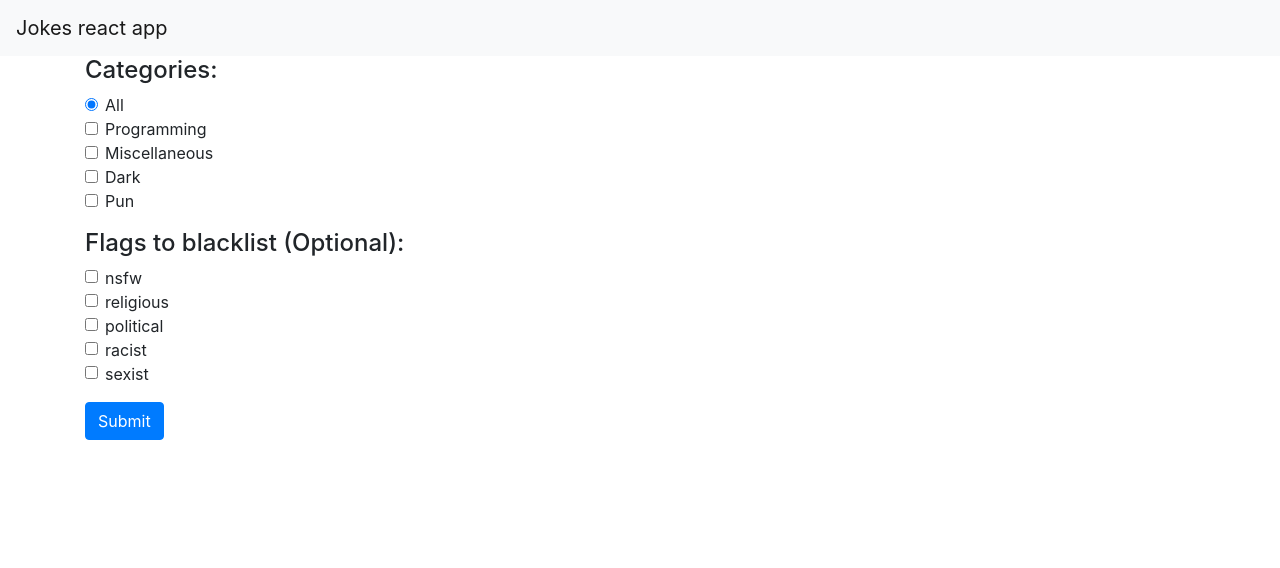
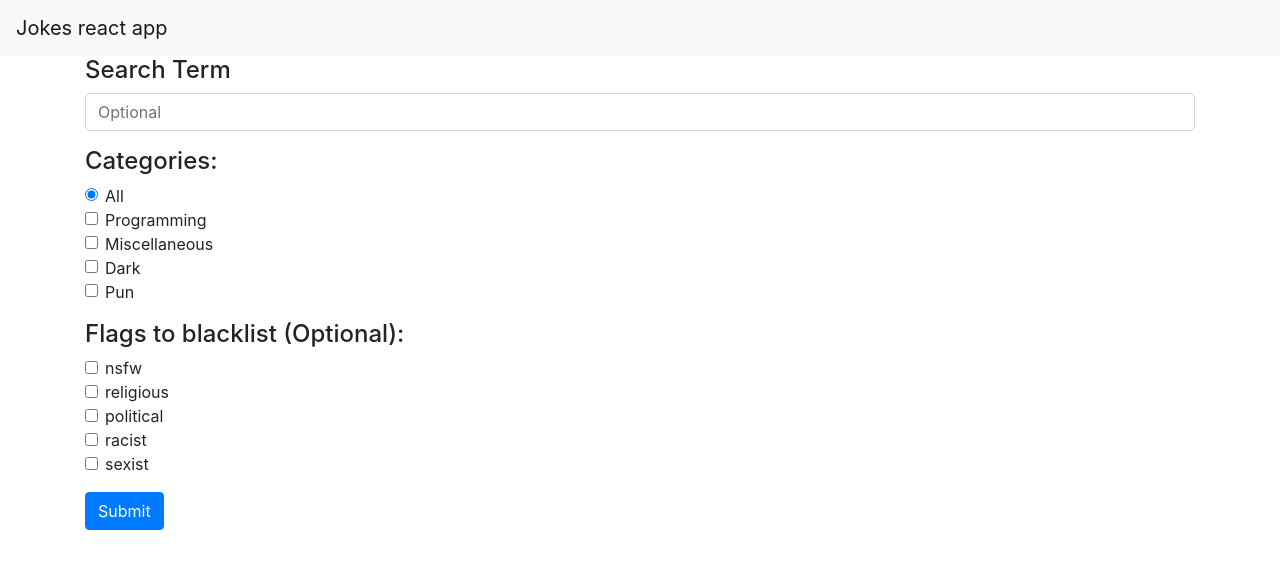
Before and after one commit to BhavyaCodes/jokes-react-redux, a React (Create React App) app: page / in a window 1280 px wide. Shown: the top 568 px of the page. Built offline with nearby package versions, Linux system fonts and the light colour scheme.

Commit message:
add SearchBar component

```diff
--- a/src/components/Form.js
+++ b/src/components/Form.js
@@ -4,6 +4,7 @@ import { formSubmit } from '../actions'
 
 import Categories from './Categories'
 import Flags from './Flags'
+import SearchBar from './SearchBar'
 
 
 
@@ -16,11 +17,12 @@ const Form = (props) => {
 
     return(
         <div>
-        <form onSubmit={(event)=>test(event)}>
-            <Categories />
-            <Flags />
-            <button type="submit" className="btn btn-primary">Submit</button>
-        </form>
+            <form onSubmit={(event)=>test(event)}>
+                <SearchBar />
+                <Categories />
+                <Flags />
+                <button type="submit" className="btn btn-primary">Submit</button>
+            </form>
         </div>
     )
 }
--- /dev/null
+++ b/src/components/SearchBar.js
@@ -0,0 +1,12 @@
+import React from 'react'
+
+const SearchBar = () => {
+    return(
+        <div className="form-group">
+            <h4 htmlFor="searchTerm">Search Term</h4>
+            <input type="text" className="form-control" id="searchTerm" placeholder="Optional" />
+        </div>
+    )
+}
+
+export default SearchBar
```
